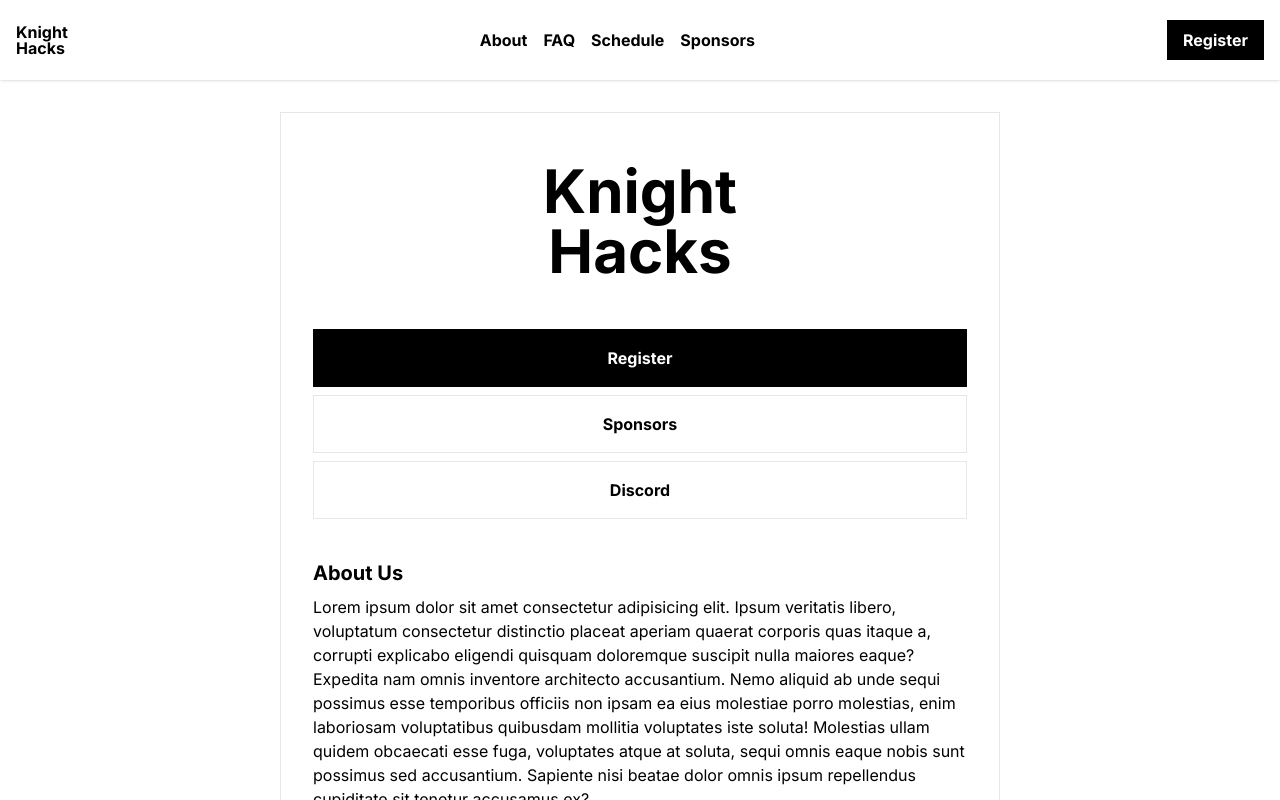
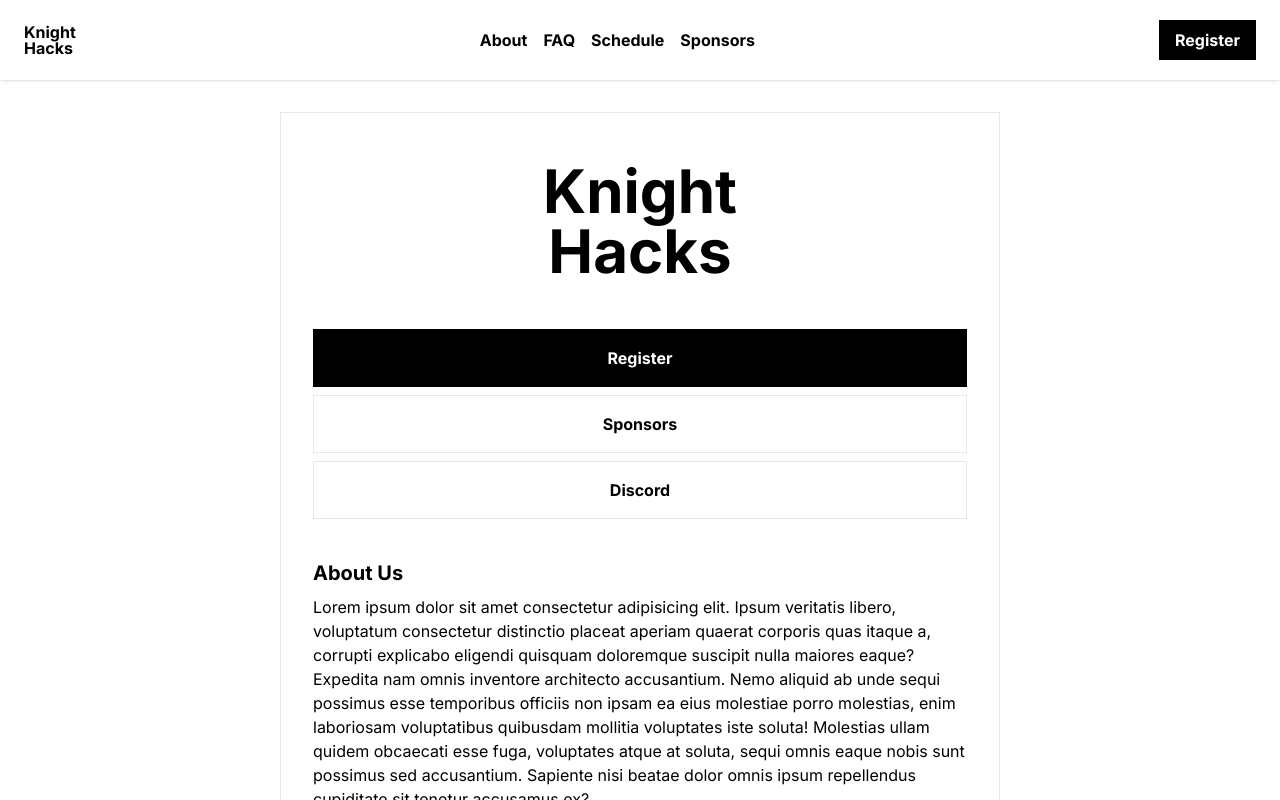
Before and after one commit to KnightHacks/hackathon-site-2023, a Next.js app: page / in a window 1280 px wide. Shown: the top 800 px of the page. Built offline with nearby package versions, Linux system fonts and the light colour scheme.

Commit message:
Change navbar padding

```diff
--- a/src/components/Navbar.tsx
+++ b/src/components/Navbar.tsx
@@ -1,7 +1,7 @@
 import Link from "next/link";
 import MobileDropdown from "./MobileDropdown";
 import { useRouter } from "next/router";
-import { ArrowLongRightIcon, ArrowRightIcon } from "@heroicons/react/20/solid";
+import { ArrowRightIcon } from "@heroicons/react/20/solid";
 
 export default function Navbar() {
   const { pathname } = useRouter();
@@ -12,16 +12,18 @@ export default function Navbar() {
   };
 
   return (
-    <nav className="fixed top-0 flex h-20 w-full items-center justify-between bg-white px-4 shadow">
+    <nav className="fixed top-0 flex h-20 w-full items-center justify-between bg-white px-6 shadow">
       <div className="flex">
+        {pathname === "/" ? (
+          <>
             <MobileDropdown />
-        {pathname === "/" ? (
             <button
               onClick={() => scrollTo("#main")}
               className="text-left font-bold leading-4"
             >
               Knight <br /> Hacks
             </button>
+          </>
         ) : (
           <Link href="/" className="font-bold leading-4">
             Knight <br /> Hacks
```
Lines whose indentation alone changed are shown as unchanged.
